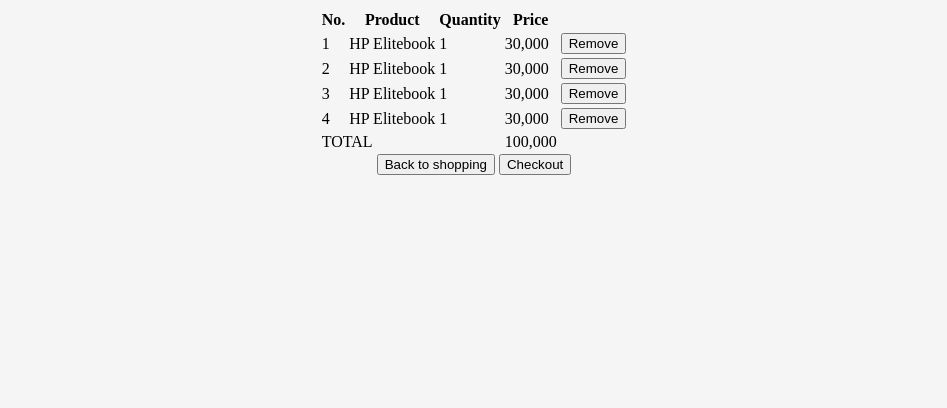
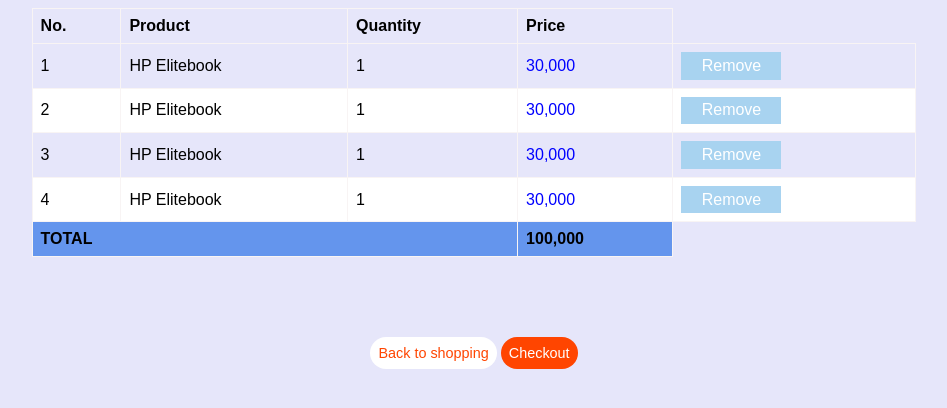
Before and after one commit to ndondu/jambo-shop, a plain HTML site: page pages/cart.html in a window 1280 px wide. Shown: the whole page, without its empty margins (166-1113 px from the left). Drawn offline with Linux system fonts and the light colour scheme.

Commit message:
Add files via upload

```diff
--- a/css/styles.css
+++ b/css/styles.css
@@ -153,7 +153,7 @@
   max-width: 310px;
   max-height: 220px;
   width: 100%;
-  background: rgb(102, 102, 231);
+  background: #3F5C8A;
   text-align: center;
 }
 figure.snip0019 * {
@@ -235,6 +235,9 @@
   color: #6789E4;
 
 }
+.more-info{
+  background-color: #F2F2FB;
+}
 .more-info .info{
    display: none;
    background-image: linear-gradient(to left, blue, rgb(183, 183, 236));
@@ -263,7 +266,7 @@
   margin: 1rem 0.8rem;
   padding: 0.5rem 5rem;
   display: flex;
-  background-color: #ffffff;
+  background-color: #F2F2FB;
 }
  .info-text, .img{
     margin-left: 2rem;
@@ -332,7 +335,73 @@
 
 }
 
+/*cart styles*/
+body{
+  background-color: lavender;
 
+
+}
+
+table {
+  font-family: arial, sans-serif;
+  font-size: 1rem;
+  border-collapse: collapse;
+  width: 70%;
+
+
+}
+table button{
+  background-color: rgb(168, 211, 240);
+  font-size: 1rem;
+  padding: 0.3rem;
+  color: #fff;
+  border: none;
+  width: 100px;
+}
+.money{
+  color: blue;
+}
+
+.totals{
+  background-color: cornflowerblue;
+  font-weight: 600;
+
+}
+
+td, th {
+  border: 1px solid #f8f4f4;
+  text-align: left;
+  padding: 8px;
+}
+
+tr:nth-child(even) {
+  background-color: #ffffff;
+}
+
+.cart-btn{
+  border-radius: 3rem;
+  margin-top: 5rem;
+  width: fit-content;
+}
+.cart-btn button{
+  padding: 0.5rem 0.5rem;
+  border: none;
+
+}
+.cart-btn .btn1{
+  background-color: #ffffff;
+  border-radius: 3rem;
+  font-size: 0.9rem;
+  color: orangered;
+}
+.cart-btn .btn2{
+  background-color: orangered;
+  border-radius: 3rem ;
+  font-size: 0.9rem;
+  color: #ffffff;
+  margin-left: -3
+  px;
+}
 
 /*footer styles*/
 
```
